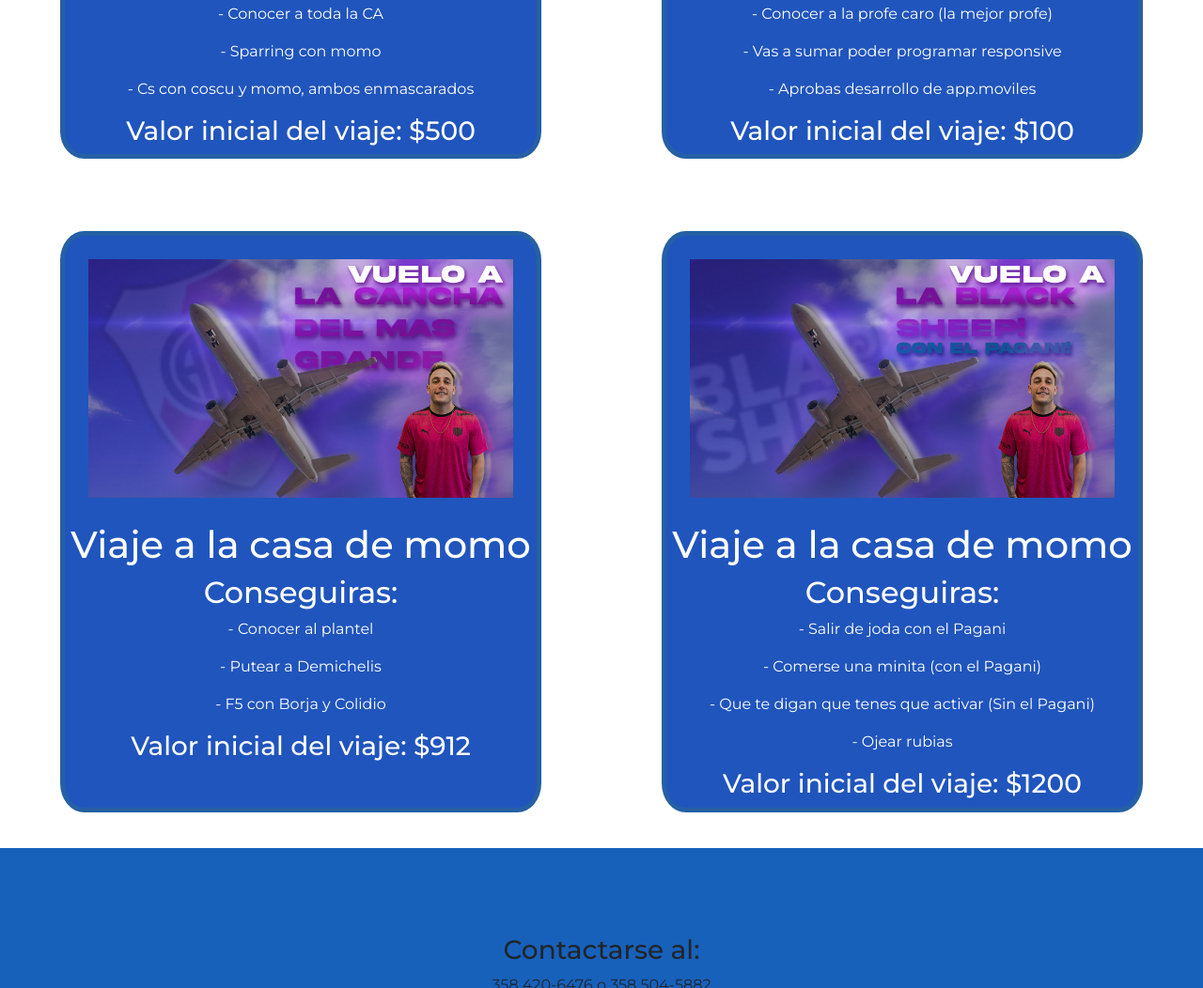
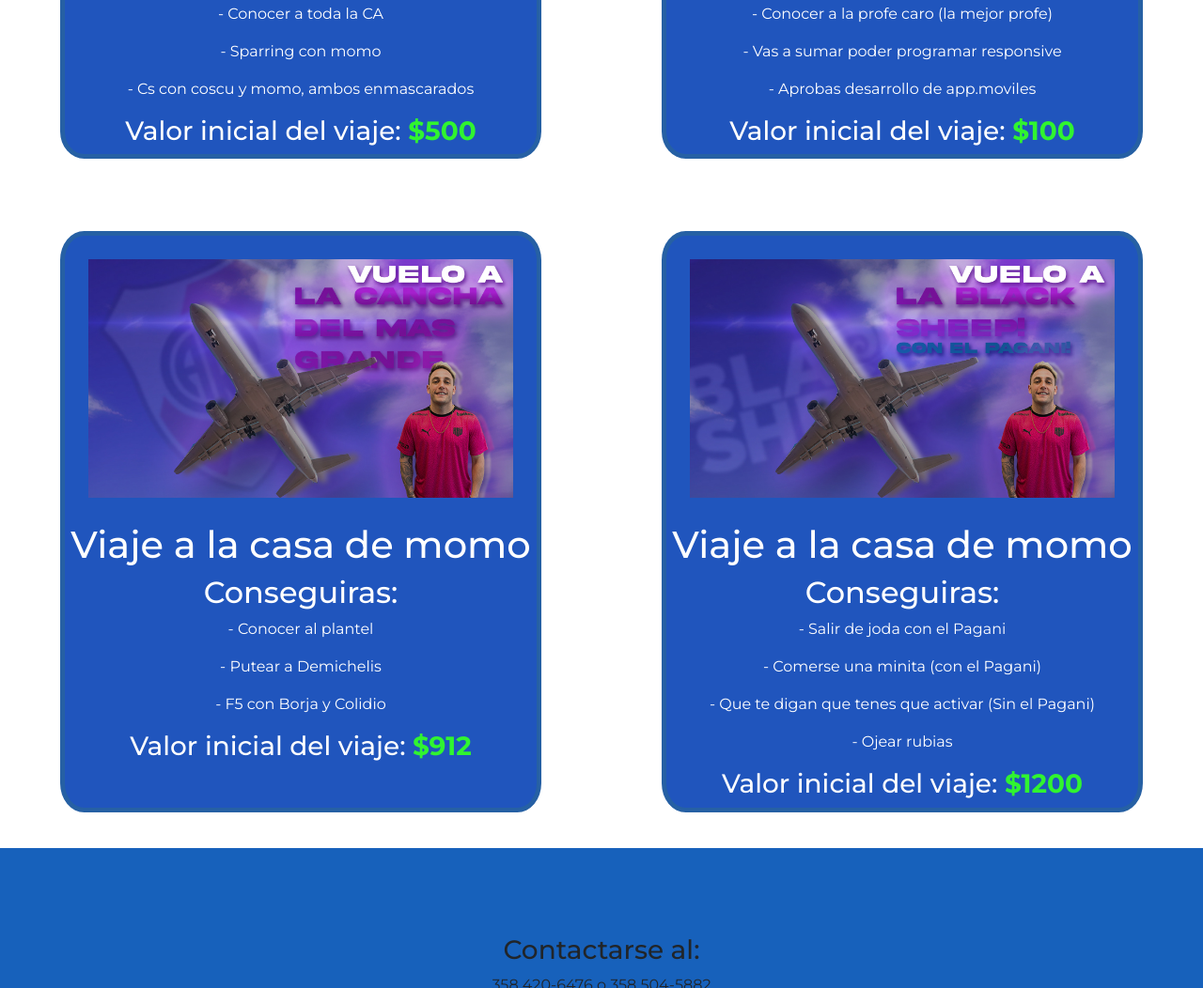
Before and after one commit to svnggggg/Aereolineas-Splinter, a plain HTML site: page index.html in a window 1280 px wide. Shown: the part 820-1872 px from the top of the page at 94% size. Drawn offline with nearby package versions, Linux system fonts and the light colour scheme.

Commit message:
v2.2, fix

```diff
--- a/index.html
+++ b/index.html
@@ -14,7 +14,7 @@
         <link href="https://cdn.jsdelivr.net/npm/bootstrap@5.3.1/dist/css/bootstrap.min.css" rel="stylesheet">
         <script src="https://cdn.jsdelivr.net/npm/bootstrap@5.3.1/dist/js/bootstrap.bundle.min.js"></script>
         <link rel="stylesheet" href="https://stackpath.bootstrapcdn.com/bootstrap/4.4.1/css/bootstrap.min.css" integrity="sha384-Vkoo8x4CGsO3+Hhxv8T/Q5PaXtkKtu6ug5TOeNV6gBiFeWPGFN9MuhOf23Q9Ifjh" crossorigin="anonymous">
-        <title> Aereolineas Splinter </title>
+        <title> Aereolineas Splinter - Flights </title>
     </head>
     <body>
         <main>
@@ -39,7 +39,7 @@
                     <p> - Conocer a toda la CA </p>
                     <p> - Sparring con momo </p>
                     <p> - Cs con coscu y momo, ambos enmascarados </p>
-                    <h3> Valor inicial del viaje: $500 </h3>
+                    <h3> Valor inicial del viaje: <b class="dolar">$500</b></h3>
                 </article>
 
                 <article class="hijo">
@@ -49,7 +49,7 @@
                     <p> - Conocer a la profe caro (la mejor profe) </p>
                     <p> - Vas a sumar poder programar responsive </p>
                     <p> - Aprobas desarrollo de app.moviles </p>
-                    <h3> Valor inicial del viaje: $100 </h3>
+                    <h3> Valor inicial del viaje: <b class="dolar">$100</b></h3>
                 </article>
 
                 <article class="hijo">
@@ -59,7 +59,7 @@
                     <p> - Conocer al plantel </p>
                     <p> - Putear a Demichelis </p>
                     <p> - F5 con Borja y Colidio </p>
-                    <h3> Valor inicial del viaje: $912 </h3>
+                    <h3> Valor inicial del viaje: <b class="dolar">$912</b></h3>
                 </article>
 
                 <article class="hijo">
@@ -70,7 +70,7 @@
                     <p> - Comerse una minita (con el Pagani) </p>
                     <p> - Que te digan que tenes que activar (Sin el Pagani) </p>
                     <p> - Ojear rubias </p>
-                    <h3> Valor inicial del viaje: $1200 </h3>
+                    <h3> Valor inicial del viaje: <b class="dolar">$1200</b></h3>
                 </article>
             </section>
 
--- a/styles/scss/styles.scss
+++ b/styles/scss/styles.scss
@@ -2,6 +2,10 @@
     font-family: "Montserrat", sans-serif;
     font-optical-sizing: auto;
     font-style: normal;
+}
+
+.dolar{
+    color: rgb(48, 244, 48);
 }
 
 .pagination {
```
Also changed, not shown: about.html (+2 -2 lines), styles/css/styles.css, 1 other file.
